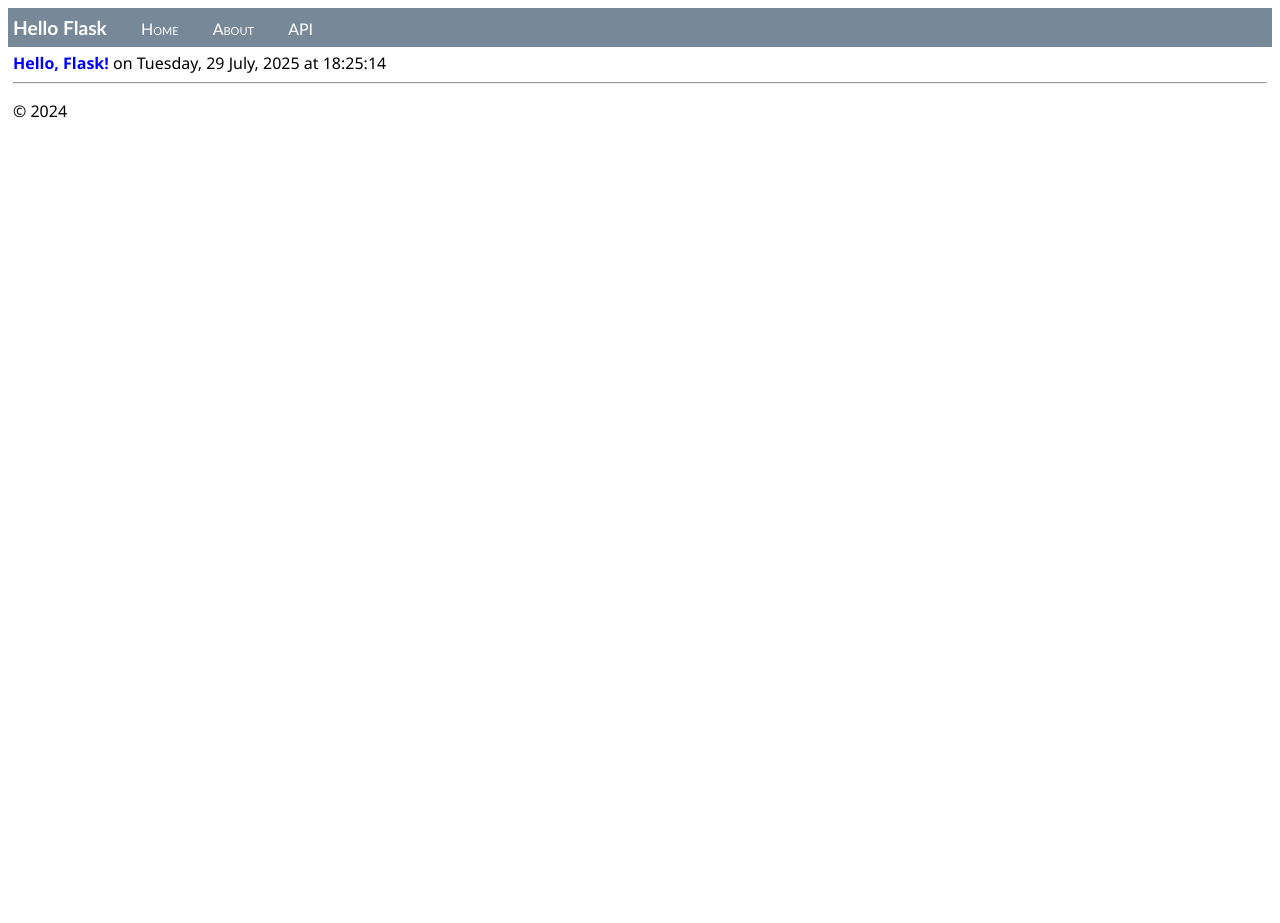
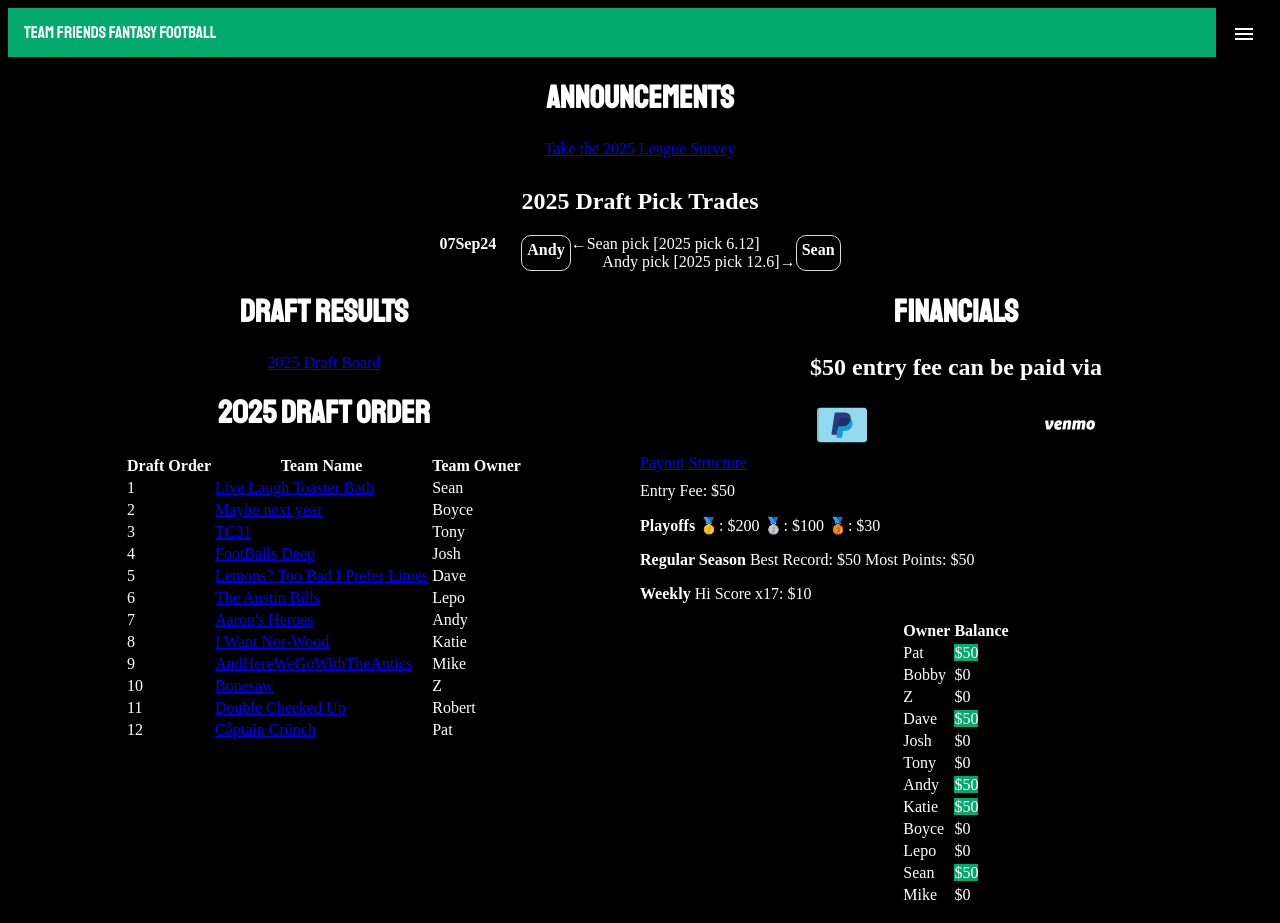
Before and after one commit to patodro/LearningFlask, a Flask app: page / in a window 1280 px wide. Before the commit the page ends 800 px from the top, so only its background shows below. Run offline with Flask 2, Linux system fonts and the light colour scheme; some libraries are stand-ins or nearby versions.

Commit message:
add a bit of team friends

```diff
--- /dev/null
+++ b/BasicProject/HelloFlask/nav.html
@@ -0,0 +1,16 @@
+<div class="topnav">
+	<a href="/TeamFriendsFantasy/index.html" class="active">Team Friends Fantasy Football</a>
+	<div id="myLinks">
+		<a href="/TeamFriendsFantasy/docs/TeamFriendsRules.pdf">League Rulebook</a>
+		<a href="/TeamFriendsFantasy/history.html">League History</a>
+		<a href="/TeamFriendsFantasy/keeperrules.html">Keeper Rules</a>
+		<a href="https://football.fantasysports.yahoo.com/2021/f1/8331/draftresults?pspid=782203783&activity=draftresults" target="_blank">2021 Draft Results</a>
+		<a href="/TeamFriendsFantasy/2022home.html">2022</a>
+		<a href="/TeamFriendsFantasy/2023home.html">2023</a>
+		<a href="/TeamFriendsFantasy/2024home.html">2024</a>
+		<a href="/TeamFriendsFantasy/2025home.html">2025</a>
+	</div>
+	<a href="javascript:void(0);" class="icon" onclick="myFunction()">
+		<span class="material-symbols-outlined">menu</span>
+	</a>
+</div>
--- /dev/null
+++ b/BasicProject/HelloFlask/static/style.css
@@ -0,0 +1,132 @@
+body {
+	background: black;
+	color: white;
+}
+
+h1 {
+	text-align: center;
+	font-family: 'Staatliches', cursive;
+}
+
+h2 {
+	text-align: center;
+}
+
+img {
+	display: block;
+	margin: 0 auto;
+}
+
+table {
+	margin-left: auto;
+	margin-right: auto;
+}
+
+.FAexcl {
+	font-style: italic;
+	background-color: #c0c0c0;
+	color: #000000;
+}
+
+.DRexcl {
+		background-color: rgb(255, 128, 128);
+		color: #930000;
+}
+
+.NONexcl {
+		font-weight: bold;
+}
+
+.KEEP {
+		background-color: rgb(63, 163, 0);
+}
+
+.equation {
+	font-family: monospace;
+	text-align: center;
+}
+
+.topnav {
+	overflow: hidden;
+	background-color: #333;
+	position: relative;
+	font-family: 'Staatliches', cursive;
+}
+.topnav #myLinks {
+	display: none;
+}
+.topnav a {
+	color: white;
+	padding: 14px 16px;
+	text-decoration: none;
+	font-size: 17px;
+	display: block;
+}
+.topnav a.icon {
+  background: black;
+  display: block;
+  position: absolute;
+  right: 0;
+  top: 0;
+}
+.topnav a:hover {
+  background-color: #ddd;
+  color: black;
+}
+.active {
+  background-color: #04AA6D;
+  color: white;
+}
+
+.row {
+	display: flex;
+	justify-content: space-evenly;
+}
+
+.column {
+	flex: 50%;
+}
+
+#announce {
+	text-align: center;
+	margin: auto;
+	width: 50%;
+}
+
+.champ {
+	color: #ffbb33;
+}
+
+.dead {
+	color: #808080;
+	font-style: italic;
+}
+
+#PlayoffNotes {
+	margin-left: 50px;
+}
+
+dt {
+	margin-bottom: 5px;
+}
+dd {
+	margin-bottom: 5px;
+}
+
+#pickTrade {
+	display: inline-flex;
+}
+
+#tradeCol {
+	display: block;
+	width: 225px;
+}
+
+.playerCard {
+	border-radius:10px;
+	border-color:#d8dade;
+	border-style:solid;
+	border-width:1px;
+	padding:5px;
+	width: max-content;
+}
--- /dev/null
+++ b/BasicProject/HelloFlask/templates/2025home.html
@@ -0,0 +1,227 @@
+<!DOCTYPE HTML>
+<html>
+<head>
+	<title>{{ title }}</title>
+
+	<meta http-equiv="Content-Type" content="text/html; charset=UTF-8" />
+
+	<meta name="description" content="{{ title }}" />
+		<meta name="viewport" content="width=device-width, initial-scale=1">
+	<script src="https://code.jquery.com/jquery-1.10.2.js"></script>
+
+	<link rel="stylesheet" href="static/style.css" type="text/css" />
+	<link href="https://fonts.googleapis.com/css2?family=Staatliches&display=swap" rel="stylesheet">
+	<link rel="stylesheet" href="https://fonts.googleapis.com/css2?family=Material+Symbols+Outlined:opsz,wght,FILL,GRAD@48,400,0,0" />
+</head>
+
+<body>
+	<!--Navigation bar-->
+	<div id="nav-placeholder">
+	</div>
+
+	<script>
+		$(function(){
+			$("#nav-placeholder").load("nav.html");
+		});
+	</script>
+	<!--end of Navigation bar-->
+
+
+
+<!--  <center><b>Tentative Keeper Deadline is set for 25Aug24</b></center>
+  <center><b>...based on tentative Draft Date of 01Sep24</b></center>-->
+	<div id="announce">
+		<h1>Announcements</h1>
+		<center><div style="padding-bottom: 10px;"><a href="https://docs.google.com/forms/d/e/1FAIpQLSdJk2cqZSPy9nOj_phgjflDvW3yPwZUzIMJ9H2cxn09ek_Rdw/viewform?usp=header">Take the 2025 League Survey</a></div></center>
+		<h2>2025 Draft Pick Trades</h2>
+		<div id="pickTrade">
+			<b style="padding-right: 25px;">07Sep24</b>
+			<div class="playerCard"><b>Andy</b></div>
+			<div id="tradeCol">
+				<div style="text-align: left">&larr;Sean pick [2025 pick 6.12]</div>
+				<div style="text-align: right">Andy pick [2025 pick 12.6]&rarr;</div>
+			</div>
+			<div class="playerCard"><b>Sean</b></div>
+		</div>
+	</div>
+
+	<div class="row">
+		<div class="column">
+			<div><h1>Draft Results</h1>
+				<center><a href="2025draft.html">2025 Draft Board</a></center>
+<!--				<center><a>Coming Soon...</a></center>//-->
+			</div>
+
+			<h1>2025 Draft Order</h1>
+
+			<table>
+				<tr>
+					<th>Draft Order</th>
+					<th>Team Name</th>
+					<th>Team Owner</th>
+				</tr>
+				<tr>
+					<td>1</td><td><a href="2024rosters/Toaster.html">Live Laugh Toaster Bath</a></td>
+					<td>Sean</td>
+				</tr>
+				<tr>
+					<td>2</td><td><a href="2024rosters/Maybe.html">Maybe next year</a></td>
+					<td>Boyce</td>
+				</tr>
+				<tr>
+					<td>3</td><td><a href="2024rosters/TC31.html">TC31</a></td>
+					<td>Tony</td>
+				</tr>
+				<tr>
+					<td>4</td><td><a href="2024rosters/Deep.html">FootBalls Deep</a></td>
+					<td>Josh</td>
+				</tr>
+				<tr>
+					<td>5</td><td><a href="2024rosters/Lemons.html">Lemons? Too Bad I Prefer Limes</a></td>
+					<td>Dave</td>
+				</tr>
+				<tr>
+					<td>6</td><td><a href="2024rosters/Austin.html">The Austin Bills</a></td>
+					<td>Lepo</td>
+				</tr>
+				<tr>
+					<td>7</td><td><a href="2024rosters/Aaron.html">Aaron's Heroes</a></td>
+					<td>Andy</td>
+				</tr>
+				<tr>
+					<td>8</td><td><a href="2024rosters/Norwood.html">I Want Nor-Wood</a></td>
+					<td>Katie</td>
+				</tr>
+				<tr>
+					<td>9</td><td><a href="2024rosters/Antics.html">AndHereWeGoWithTheAntics</a></td>
+					<td>Mike</td>
+				</tr>
+				<tr>
+					<td>10</td><td><a href="2024rosters/Bonesaw.html">Bonesaw</a></td>
+					<td>Z</td>
+				</tr>
+				<tr>
+					<td>11</td><td><a href="2024rosters/Cheeked.html">Double Cheeked Up</a></td>
+					<td>Robert</td>
+				</tr>
+				<tr>
+					<td>12</td><td><a href="2024rosters/Captain.html">Cåptain Crünch</a></td>
+					<td>Pat</td>
+				</tr>
+			</table>
+
+		</div>
+
+		<div class="column">
+			<h1>Financials</h1>
+			<div>
+				<h2>$50 entry fee can be paid via</h2>
+				<div class="row">
+					<div>
+						<a href="https://paypal.me/Odrobina?country.x=US&locale.x=en_US" target="_blank" rel="noopener noreferrer" class="inline-flex items-center space-x-3 px-5 py-2 text-gray-600 bg-gray-100 rounded-lg    hover:bg-[#4F7942] hover:text-white transition-all duration-300">
+						<svg height="50px" width="50px" version="1.1" id="Capa_1" xmlns="http://www.w3.org/2000/svg" xmlns:xlink="http://www.w3.org/1999/xlink" viewBox="0 0 512 512" xml:space="preserve">
+							<path style="fill:#92DBEF;" d="M512,402.282c0,16.716-13.55,30.267-30.265,30.267H30.265C13.55,432.549,0,418.997,0,402.282V109.717
+							c0-16.716,13.55-30.266,30.265-30.266h451.47c16.716,0,30.265,13.551,30.265,30.266V402.282L512,402.282z"/>
+							<path style="opacity:0.15;fill:#202121;enable-background:new    ;" d="M21.517,402.282V109.717
+								c0-16.716,13.552-30.266,30.267-30.266h-21.52C13.55,79.451,0,93.001,0,109.717v292.565c0,16.716,13.55,30.267,30.265,30.267h21.52
+								C35.07,432.549,21.517,418.997,21.517,402.282z"/>
+							<path style="fill:#263B80;" d="M332.435,148.47c-11.22-12.825-32.057-19.233-60.905-19.233h-80.143
+								c-4.811,0-9.616,4.812-11.22,9.613L148.11,348.817c0,4.815,3.207,8.014,6.407,8.014h49.687l12.823-78.534v3.206
+								c1.606-4.813,6.409-9.615,11.222-9.615h24.045c46.479,0,81.733-19.233,92.955-72.132v-4.808c-1.602,0-1.602,0,0,0
+								C346.854,174.117,343.648,161.292,332.435,148.47"/>
+							<path style="fill:#232C65;" d="M345.25,199.756v-4.808c0.011-0.159,0.018-0.307,0.028-0.465c-2.85-1.981-5.52-3.363-7.561-4.259
+								c-9.732-4.021-19.684-4.779-24.278-4.894l-0.024-0.02h-23.374c0,0,0.02,0.012,0.03,0.019h-49.03
+								c-8.336,0.303-10.634,7.024-11.236,9.948l-12.777,83.021v1.97v1.235c1.606-4.813,6.409-9.615,11.222-9.615h24.045
+								C298.774,271.888,334.028,252.654,345.25,199.756z"/>
+							<path style="fill:#139AD6;" d="M360.996,214.814c-3.622-9.993-10.031-16.378-15.717-20.332c-0.011,0.158-0.018,0.306-0.028,0.465
+								v4.808c-11.222,52.898-46.476,72.132-92.955,72.132h-24.045c-4.813,0-9.616,4.801-11.222,9.615v-1.236
+								c-0.183,0.41-0.352,0.823-0.49,1.236l-9.055,55.247l-3.279,20.082h-0.012l-3.679,22.442c0,3.204,1.605,6.403,6.408,6.403h39.953
+								c8.038,0,10.563-6.253,11.339-9.622l0.339-2.093v-0.001l7.672-47.584c0,0,1-11.219,11.945-11.219h4.089
+								c40.07,0,72.126-16.025,80.139-64.107C364.626,237.645,364.516,225.032,360.996,214.814z"/>
+						</svg></a>
+					</div>
+					<div>
+						<a href="https://venmo.com/code?user_id=1943507522551808285&created=1658081334" target="_blank" rel="noopener noreferrer" class="inline-flex items-center space-x-3 px-5 py-2 text-gray-600 bg-gray-100 rounded-lg    hover:bg-[#4F7942] hover:text-white transition-all duration-300">
+						<svg fill="#ffffff" width="50px" height="50px" viewBox="0 0 24 24" role="img" xmlns="http://www.w3.org/2000/svg"><title>Venmo icon</title><path d="M3.94 9.72c.17.27.24.54.24.89 0 1.11-.95 2.55-1.72 3.57H.71L0 9.96l1.54-.15.37 3c.35-.56.78-1.45.78-2.06 0-.33-.06-.56-.15-.75l1.4-.28zM5.94 11.57c.28 0 1-.13 1-.53 0-.2-.14-.3-.3-.3-.29 0-.66.35-.7.83zm-.03.8c0 .5.27.7.64.7.4 0 .77-.1 1.27-.35l-.19 1.26c-.35.17-.89.28-1.42.28-1.33 0-1.81-.8-1.81-1.82 0-1.31.78-2.7 2.38-2.7.88 0 1.38.49 1.38 1.18 0 1.1-1.43 1.45-2.25 1.46zM12.6 10.7c0 .17-.03.4-.05.56l-.46 2.92h-1.5l.42-2.68.03-.3c0-.2-.12-.24-.26-.24-.2 0-.4.09-.52.15l-.48 3.07h-1.5l.68-4.37h1.3l.02.35c.31-.2.72-.43 1.29-.43.76 0 1.03.4 1.03.98zM17.05 10.21c.43-.3.83-.48 1.4-.48.76 0 1.03.4 1.03.98a4 4 0 0 1-.05.55l-.46 2.92h-1.5l.43-2.73.02-.22c0-.22-.12-.27-.27-.27-.18 0-.37.08-.5.15l-.48 3.07h-1.5l.43-2.74.02-.21c0-.22-.12-.27-.27-.27-.2 0-.39.09-.52.15l-.47 3.06h-1.51l.69-4.36h1.28l.05.36c.3-.22.7-.44 1.24-.44.48 0 .78.2.94.48zM22.46 11.48c0-.35-.09-.6-.35-.6-.6 0-.72 1.05-.72 1.58 0 .41.11.66.38.66.56 0 .69-1.1.69-1.64zm-2.6.92c0-1.38.74-2.67 2.41-2.67 1.27 0 1.73.75 1.73 1.78 0 1.36-.72 2.77-2.44 2.77-1.27 0-1.7-.83-1.7-1.88z"/></svg>
+						</a>
+					</div>
+				</div>
+
+			</div>
+			<div style="padding-bottom: 10px;"><a href="/TeamFriendsFantasy/images/PrizeStructure.png">Payout Structure</a></div>
+			<a>Entry Fee: $50</a>
+			<p></p>
+			<b>Playoffs</b>
+			<a>&#x1F947: $200</a>
+			<a>&#x1F948: $100</a>
+			<a>&#x1F949: $30</a>
+			<p></p>
+			<b>Regular Season</b>
+			<a>Best Record: $50</a>
+			<a>Most Points: $50</a>
+			<p></p>
+			<b>Weekly</b>
+			<a>Hi Score x17: $10</a>
+			<p></p><p></p>
+			<table>
+		<tr>
+			<th>Owner</th>
+			<th>Balance</th>
+		</tr>
+		<tr>
+			<td>Pat</td><td><a class="active">$50</a></td>
+		</tr>
+		<tr>
+			<td>Bobby</td><td><a>$0</a></td>
+		</tr>
+		<tr>
+			<td>Z</td><td><a>$0</a></td>
+		</tr>
+		<tr>
+			<td>Dave</td><td><a class="active">$50</a></td>
+		</tr>
+		<tr>
+			<td>Josh</td><td><a>$0</a></td>
+		</tr>
+		<tr>
+			<td>Tony</td><td><a>$0</a></td>
+		</tr>
+		<tr>
+			<td>Andy</td><td><a class="active">$50</a></td>
+		</tr>
+		<tr>
+			<td>Katie</td><td><a class="active">$50</a></td>
+		</tr>
+		<tr>
+			<td>Boyce</td><td><a>$0</a></td>
+		</tr>
+		<tr>
+			<td>Lepo</td><td><a>$0</a></td>
+		</tr>
+		<tr>
+			<td>Sean</td><td><a class="active">$50</a></td>
+		</tr>
+		<tr>
+			<td>Mike</td><td><a>$0</a></td>
+		</tr>
+	</table>
+		</div>
+	</div>
+
+	<p></p>
+
+	<script>
+		function myFunction() {
+			var x = document.getElementById("myLinks");
+			if (x.style.display === "block") {
+  			x.style.display = "none";
+			} else {
+  			x.style.display = "block";
+			}
+		}
+	</script>
+</body>
+
+
+
+</html>
--- a/BasicProject/HelloFlask/templates/layout.html
+++ b/BasicProject/HelloFlask/templates/layout.html
@@ -19,7 +19,7 @@
         {% endblock %}
         <hr />
         <footer>
-            <p>&copy; 2024</p>
+            <p>&copy; 2025</p>
         </footer>
     </div>
 </body>
--- a/BasicProject/HelloFlask/views.py
+++ b/BasicProject/HelloFlask/views.py
@@ -3,14 +3,19 @@ from flask import render_template
 from HelloFlask import app
 
 @app.route('/')
-@app.route('/home')
+def home2025():
+    return render_template(
+        "2025home.html",
+        title = "Team Friends 2025")
+
+@app.route('/index')
 def home():
     now = datetime.now()
     formatted_now = now.strftime("%A, %d %B, %Y at %X")
 
     return render_template(
         "index.html",
-        title = "Hello Flask",
+        title = "Flask Tester",
         message = "Hello, Flask!",
         content = " on " + formatted_now)
 
```
Also changed, not shown: 1 other file.
